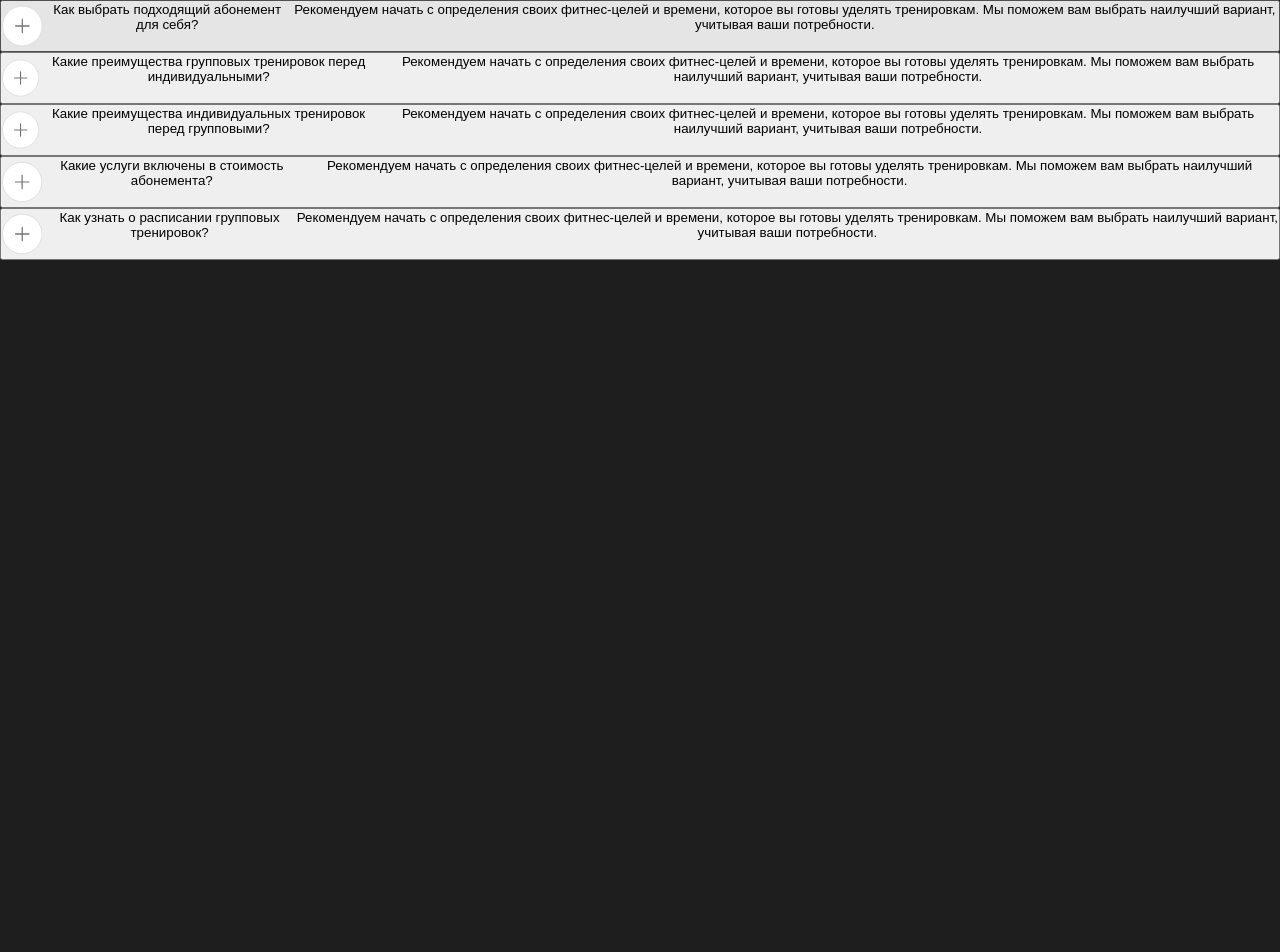
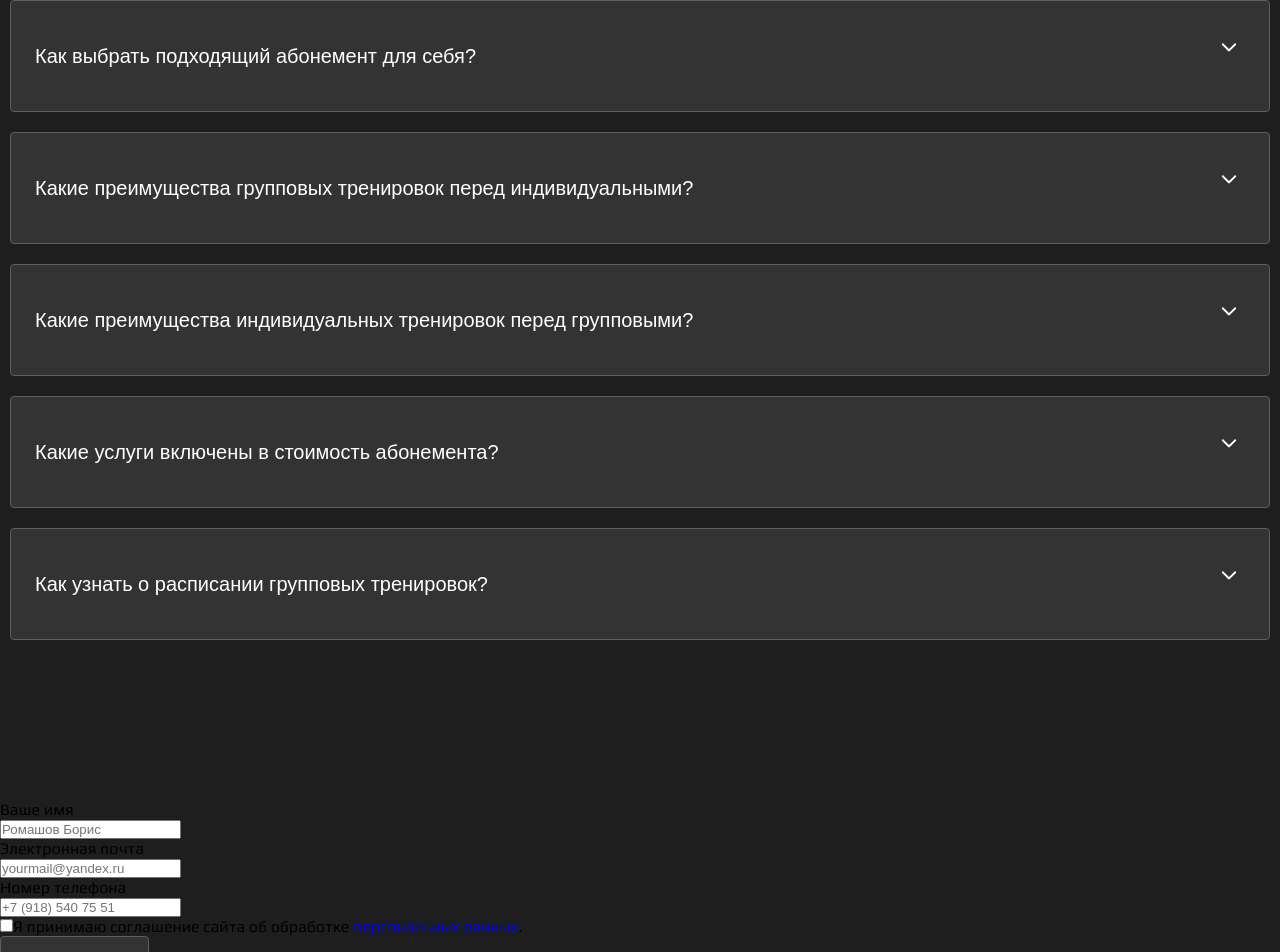
Before and after one commit to alwegr/gym, a React (Create React App) app: page / in a window 1280 px wide. Shown: the top 952 px of the page. Before the commit the page ends 800 px from the top, so only its background shows below. Built offline with nearby package versions, Linux system fonts and the light colour scheme.

Commit message:
стили faq

```diff
--- a/src/App.css
+++ b/src/App.css
@@ -23,3 +23,21 @@ a {
     --cardBg: #333;
     --border: #5F5F5F;
 }
+
+#hero, #faq{
+    width: min(100% - 20px, 1440px);
+    margin: 0 auto;
+    height: 100vh;
+}
+
+
+
+.faq_arrow{
+    float: right;
+    transition: all 0.7s;
+}
+
+.faq_arrow.active{
+    transition: all 0.7s;
+    transform: rotateX(180deg);
+}
--- a/src/App.js
+++ b/src/App.js
@@ -1,11 +1,14 @@
 import './App.css';
 import { Faq } from './components/faq/faq';
+import Contact from './components/сontact-us/contact-us';
+
 
 
 function App() {
   return (
     <>
       <Faq dataFaq={dataFaq}/>
+      <Contact/>
     </>
   );
 }
--- a/src/components/faq/faq.module.css
+++ b/src/components/faq/faq.module.css
@@ -1,3 +1,60 @@
-.header{
+/* .wrapper{
+    max-width: 1272px;
+    margin: 0 auto;
+} */
+.wrapper {
     display: flex;
+    justify-content: center;
+    align-items: center;
 }
+.faq{
+    justify-content: space-between;
+    align-items: center;
+}
+.faq_item{
+    margin-bottom: 20px;
+}
+button{
+    position: relative;
+    max-width: 1272px;
+    padding: 30px 24px;
+    font-size: 20px;
+    text-align: left;
+    cursor: pointer;
+    border-radius: 4px;
+    background-color: var(--cardBg);
+    color: var(--white);
+    border: 1px solid var(--border);
+    line-height: 50px;
+    font-weight: 400;
+
+}
+.accordion_collapse{
+    height: 0;
+    overflow: hidden;
+    transition: height 0.4s;
+}
+.accordion_collapse.open {
+    height: auto;
+}
+
+
+.accordion_body {
+    font-size: 16px;
+    height: max-content;
+    padding: 16px 0 16px 0;
+    line-height: 24px;
+    margin-top: 16px;
+    border-top: 1px solid var(--border, #DFD9E3);
+}
+
+.faq_arrow{
+    float: right;
+    transition: all 0.7s;
+
+}
+
+.faq_arrow.active{
+    transition: all 0.7s;
+    transform: rotate(360deg);
+}
--- a/src/components/faq/faqItem.jsx
+++ b/src/components/faq/faqItem.jsx
@@ -8,7 +8,7 @@ export const FaqItem = ({dataFaq, onClick, isOpen}) => {
     return (
         <>
             <div className={style.wrapper}>
-                <li>
+                <li className={style.faq_item}>
                     <button className={style.header} onClick={() => onClick()}>
                         <CrossOpen className={`faq_arrow ${isOpen ? "active" : ""}`}/>
                         <div>
--- /dev/null
+++ b/src/components/сontact-us/contact-us.jsx
@@ -0,0 +1,57 @@
+import React from 'react'
+import style from './contact-us.module.css'
+
+
+
+function Contact()  {
+    return (
+      <>
+        <section>
+            <div className={style.form_box}>
+                <div>
+                    <p>
+                      <label htmlFor='firstname'>Ваше имя</label><br />
+                      <input
+                        type="text"
+                        name='firstname'
+                        placeholder="Ромашов Борис"
+                      />
+                    </p>
+                    <p>
+                      <label htmlFor='email'>Электронная почта</label><br />
+                      <input
+                        type="email"
+                        name='email'
+                        placeholder="yourmail@yandex.ru"
+                      />
+                    </p>
+                    <p>
+                      <label htmlFor='phone'>Номер телефона</label><br />
+                      <input
+                        type="text"
+                        name='phone'
+                        placeholder="+7 (918) 540 75 51"
+                      />
+                    </p>
+                    <div className={style.checkbox}>
+                      <label htmlFor='agreement'>
+                        <input
+                          type="checkbox"
+                          name='agreement'
+                        />
+                        Я принимаю соглашение сайта об обработке <a href='https://store.bezlimit.ru/files/%D0%A1%D0%BE%D0%B3%D0%BB%D0%B0%D1%81%D0%B8%D0%B5%20%D1%81%20%D0%BF%D0%BE%D0%BB%D0%B8%D1%82%D0%B8%D0%BA%D0%BE%D0%B9%20%D0%BA%D0%BE%D0%BD%D1%84%D0%B8%D0%B4%D0%B5%D0%BD%D1%86%D0%B8%D0%B0%D0%BB%D1%8C%D0%BD%D0%BE%D1%81%D1%82%D0%B8.pdf?ysclid=lri1x4jcjy502783038'>персональных данных</a>.
+                      </label>
+                    </div>
+                    <button className={style.contatct_button}
+                      type="submit">Отправить</button>
+
+                </div>
+
+            </div>
+        </section>
+      </>
+    )
+
+}
+
+export default Contact
```
Also changed, not shown: src/components/faq/images-faq/crossClose.svg (deleted), src/components/faq/images-faq/crossOpen.svg, src/components/сontact-us/contact-us.module.css (added).
